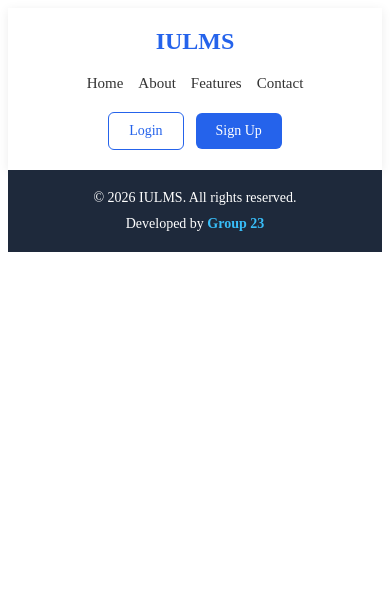
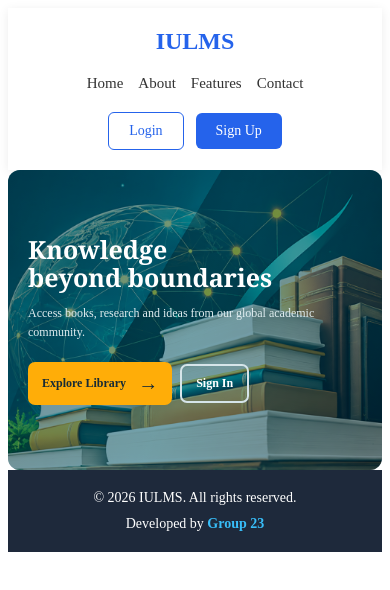
Before and after one commit to afsalahamad/FOT-IULS, a React (Vite) app in the folder fot-iuls/: page / in a window 390 px wide. Shown: the top 590 px of the page. Built offline with nearby package versions, Linux system fonts and the light colour scheme.

Commit message:
Home page banner component

```diff
--- a/fot-iuls/src/Pages/Home.tsx
+++ b/fot-iuls/src/Pages/Home.tsx
@@ -1,11 +1,14 @@
 import Navigation from '../components/Navigation';
 import Footer from '../components/Footer';
+import HeroBanner from '../components/Pages/Home/HeroBanner';
 
-
-function Home(){
+function Home() {
     return (
         <div>
             <Navigation />
+
+            <HeroBanner />
+
             <Footer />
         </div>
     );
--- /dev/null
+++ b/fot-iuls/src/components/Pages/Home/HeroBanner.css
@@ -0,0 +1,186 @@
+/* Main Hero Banner */
+
+.hero-banner {
+    width: 100%;
+    height: 270px;
+    position: relative;
+    overflow: hidden;
+    display: flex;
+    align-items: center;
+
+    background: linear-gradient(
+        110deg,
+        #003747,
+        #00566a,
+        #002c3c
+    );
+
+    border-radius: 12px;
+    padding: 30px 35px;
+    box-sizing: border-box;
+}
+
+/* Background Artwork */
+
+.hero-image {
+    position: absolute;
+    top: 0;
+    right: 0;
+    width: 65%;
+    height: 100%;
+    z-index: 1;
+}
+
+.hero-image img {
+    width: 100%;
+    height: 100%;
+    object-fit: cover;
+    object-position: right center;
+}
+
+/* Hero Content */
+
+.hero-content {
+    position: relative;
+    z-index: 2;
+    width: 55%;
+}
+
+/* Main Heading */
+
+.hero-content h1 {
+    color: #ffffff;
+    font-family: Georgia, serif;
+    font-size: 38px;
+    font-weight: bold;
+    line-height: 1.15;
+
+    margin: 0 0 12px 0;
+}
+
+/* Description */
+
+.hero-content p {
+    color: #e0edf0;
+    font-size: 14px;
+    line-height: 1.6;
+
+    max-width: 390px;
+    margin-bottom: 20px;
+}
+
+/* Button Container */
+
+.hero-buttons {
+    display: flex;
+    align-items: center;
+    gap: 15px;
+}
+
+/* Explore Library Button */
+
+.explore-btn {
+    display: inline-flex;
+    align-items: center;
+    gap: 12px;
+
+    background-color: #ffad08;
+    color: #172b35;
+
+    text-decoration: none;
+    padding: 12px 22px;
+
+    border-radius: 7px;
+    font-size: 14px;
+    font-weight: bold;
+
+    transition: 0.3s;
+}
+
+.explore-btn span {
+    font-size: 20px;
+}
+
+.explore-btn:hover {
+    background-color: #ffc247;
+    transform: translateY(-2px);
+}
+
+/* Sign In Button */
+
+.signin-btn {
+    display: inline-flex;
+    align-items: center;
+    justify-content: center;
+
+    border: 2px solid #d6e5e9;
+    color: #ffffff;
+
+    text-decoration: none;
+    padding: 11px 28px;
+
+    border-radius: 7px;
+    font-size: 14px;
+    font-weight: 600;
+
+    transition: 0.3s;
+}
+
+.signin-btn:hover {
+    background-color: #ffffff;
+    color: #003747;
+}
+
+/* Responsive Design */
+
+@media (max-width: 768px) {
+
+    .hero-banner {
+        height: 280px;
+        padding: 25px;
+    }
+
+    .hero-content {
+        width: 75%;
+    }
+
+    .hero-content h1 {
+        font-size: 30px;
+    }
+
+    .hero-image {
+        width: 100%;
+        opacity: 0.45;
+    }
+}
+
+@media (max-width: 480px) {
+
+    .hero-banner {
+        height: 300px;
+        padding: 20px;
+    }
+
+    .hero-content {
+        width: 100%;
+    }
+
+    .hero-content h1 {
+        font-size: 25px;
+    }
+
+    .hero-content p {
+        font-size: 12px;
+    }
+
+    .hero-buttons {
+        gap: 8px;
+        flex-wrap: wrap;
+    }
+
+    .explore-btn,
+    .signin-btn {
+        padding: 10px 14px;
+        font-size: 12px;
+    }
+}
--- /dev/null
+++ b/fot-iuls/src/components/Pages/Home/HeroBanner.tsx
@@ -0,0 +1,56 @@
+import './HeroBanner.css';
+import heroArtwork from '../../../assets/hero-banner.png';
+
+function HeroBanner() {
+    return (
+        <section className="hero-banner">
+
+            {/* Background Artwork */}
+            <div className="hero-image">
+                <img
+                    src={heroArtwork}
+                    alt="Digital globe and a collection of books"
+                />
+            </div>
+
+            {/* Banner Content */}
+            <div className="hero-content">
+
+                <h1>
+                    Knowledge
+                    <br />
+                    beyond boundaries
+                </h1>
+
+                <p>
+                    Access books, research and ideas from our global
+                    academic community.
+                </p>
+
+                {/* Banner Buttons */}
+                <div className="hero-buttons">
+
+                    <a
+                        href="#featured-books"
+                        className="explore-btn"
+                    >
+                        Explore Library
+                        <span>→</span>
+                    </a>
+
+                    <a
+                        href="/login"
+                        className="signin-btn"
+                    >
+                        Sign In
+                    </a>
+
+                </div>
+
+            </div>
+
+        </section>
+    );
+}
+
+export default HeroBanner;
```
Also changed, not shown: fot-iuls/src/assets/hero-banner.png (added).
